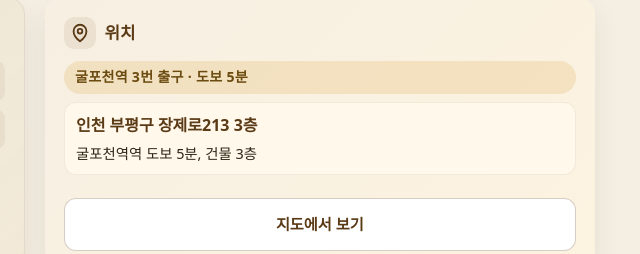
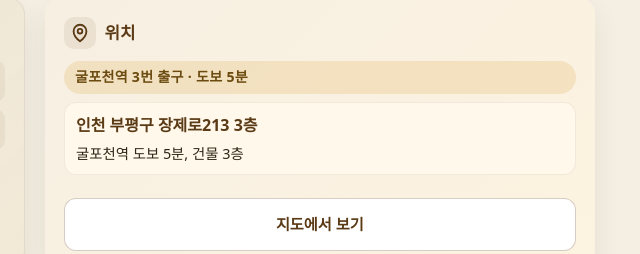
Before and after one commit to junghwi716/go, a plain HTML site: page index.html in a window 1280 px wide. Shown: the part 3697-3951 px from the top of the page, 605-1245 px from the left. Drawn offline with Linux system fonts and the light colour scheme; a web font is replaced by a local one.

Commit message:
오타 수정

```diff
--- a/index.html
+++ b/index.html
@@ -485,7 +485,7 @@
               </p>
               <p class="addr-text">
                 <strong>인천 부평구 장제로213 3층</strong>
-                <span>굴포천역역 도보 5분, 건물 3층</span>
+                <span>굴포천역 도보 5분, 건물 3층</span>
               </p>
               <div class="contact-actions">
                 <a
```
